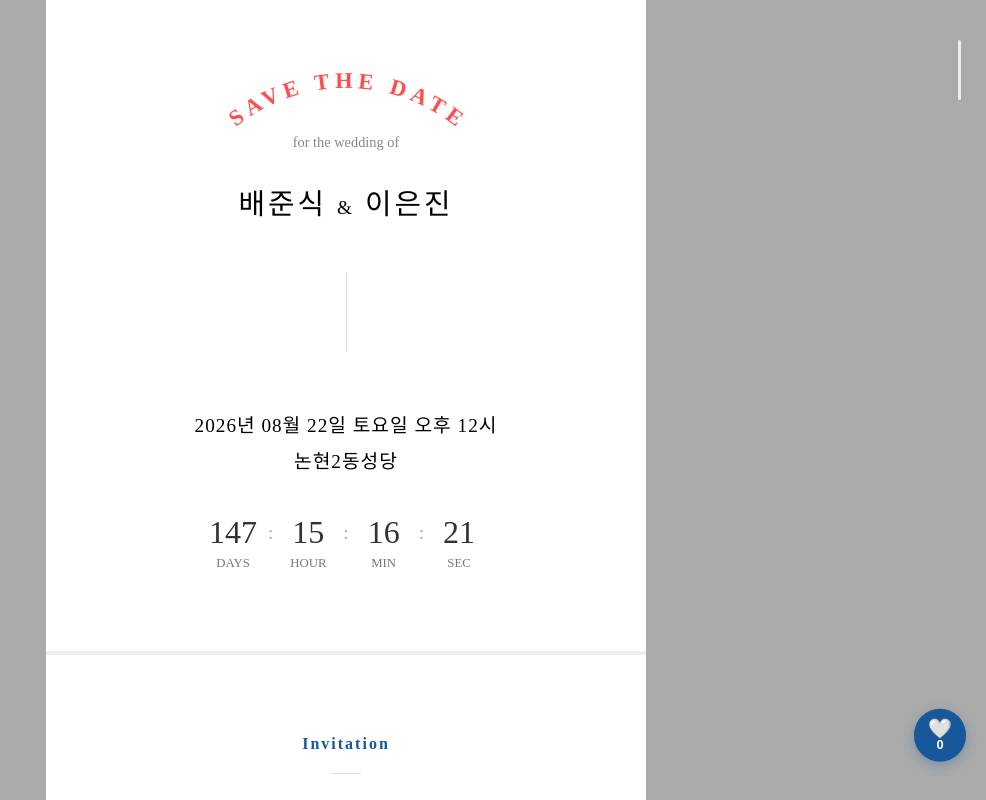
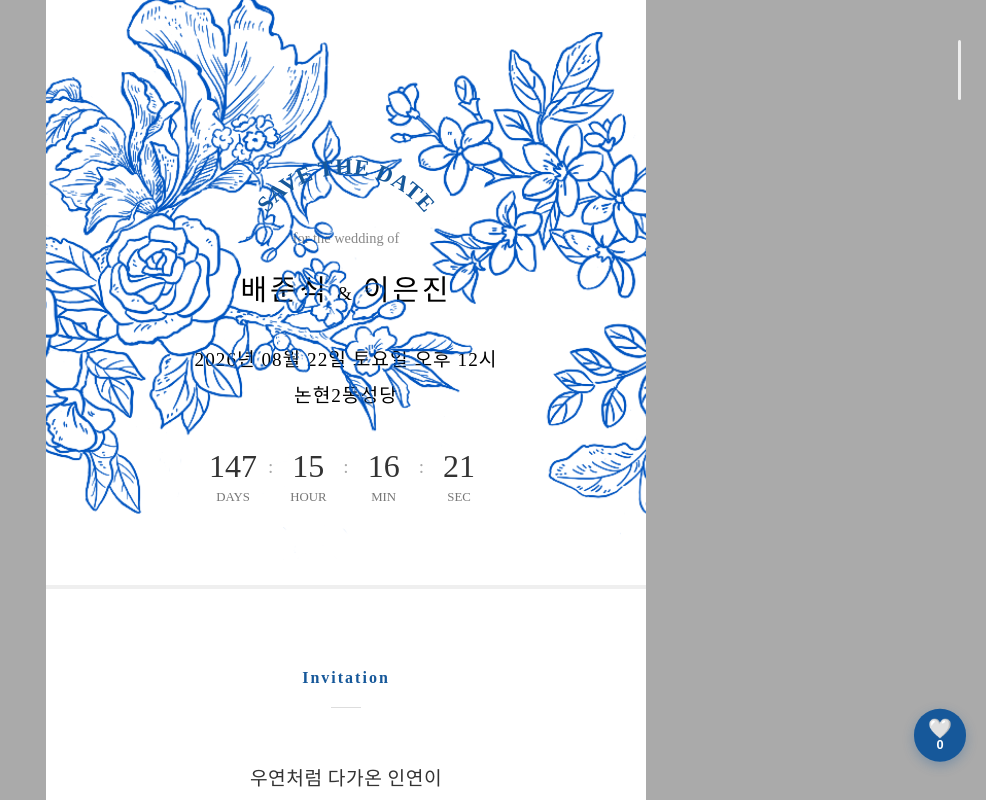
Before and after one commit to eunjinii/wedding-invitation, a React (Create React App) app: page / in a window 1280 px wide. Shown: the top 800 px of the page, without its empty margins (294-1280 px from the left). Built offline with nearby package versions, Linux system fonts and the light colour scheme; no server answers; the database is empty; a web font is replaced by a local one.

Commit message:
Header 스타일 수정

```diff
--- a/src/components/Header.js
+++ b/src/components/Header.js
@@ -4,34 +4,37 @@ import DDay from './DDay';
 const Header = () => {
     return (
         <section style={containerStyle}>
-            {/* 신랑 & 신부 이름 */}
+            <img
+                style={archDecorImageStyle}
+                src={`${process.env.PUBLIC_URL}/images/arch-decor.png`}
+                alt="아치 장식"
+            />
 
-            <div style={archWrapperStyle}>
-                <svg viewBox="0 0 500 120" style={svgStyle}>
+            <svg viewBox="0 0 500 100" style={svgStyle}>
                 <defs>
-                        <path id="textArchPath" d="M 50,140 A 250,250 0 0,1 450,140" fill="none" />
+                    <path id="textArchPath" d="M 110,160 A 140,140 0 0,1 390,160" fill="none" />
                 </defs>
-                    <text style={archTextStyle} textLength="340" lengthAdjust="spacing">
+                <text style={archTextStyle} textLength="260" lengthAdjust="spacing">
                     <textPath href="#textArchPath" startOffset="50%" textAnchor="middle">
                         SAVE THE DATE
                     </textPath>
                 </text>
             </svg>
-            </div>
 
-            <p style={forTheWeddingStyle}>for the wedding of</p>
-            <h1 style={titleStyle}>
+            <p style={forTheWeddingContainer}>
+                for the wedding of
+            </p>
+
+            <h1 style={nameBoxContainer}>
                 <span style={nameBoxStyle}>배준식</span>
                 <span style={ampersandStyle}>&</span>
                 <span style={nameBoxStyle}>이은진</span>
             </h1>
 
-            {/* 중앙 세로 구분선 */}
-            <div style={verticalLineStyle}></div>
-
-            {/* 일시 및 장소 정보 */}
+            <div style={infoContainer}>
                 <p style={infoStyle}>2026년 08월 22일 토요일 오후 12시</p>
                 <p style={infoStyle}>논현2동성당</p>
+            </div>
 
             <DDay />
         </section>
@@ -41,65 +44,84 @@ const Header = () => {
 // --- 스타일 객체 모음 ---
 
 const containerStyle = {
+    position: 'relative',
     padding: '60px 20px',
     display: 'flex',
     flexDirection: 'column',
     alignItems: 'center',
-    textAlign: 'center'
+    textAlign: 'center',
+    width: '100%',
+    boxSizing: 'border-box',
+    overflow: 'hidden'
 };
 
-const archWrapperStyle = {
+// 🌸 아치 데코 이미지 스타일 수정 (레이어 뒤로 밀기)
+const archDecorImageStyle = {
+    position: 'absolute',
+    top: '-40px',
+    left: '50%',
+    transform: 'translateX(-50%)',
+    width: '120vw',
+    maxWidth: 'none',
+    height: 'auto',
+    zIndex: 1,
+    filter: 'invert(27%) sepia(51%) saturate(3500%) hue-rotate(191deg) brightness(80%) contrast(140%)',
+    pointerEvents: 'none'
+};
+
+// SAVE THE DATE 텍스트가 들어갈 SVG 스타일
+const svgStyle = {
     width: '100%',
     maxWidth: '350px',
+    height: 'auto',
     margin: '0 auto',
-    marginBottom: '-10px', // SVG 높이가 늘어난 만큼 마진을 살짝 조절했습니다.
+    zIndex: 2,
+    marginTop: '100px',
+    display: 'flex',
+    flexDirection: 'column',
+    alignItems: 'center',
+    overflow: 'visible',
+};
+const archTextStyle = {
+    fill: '#16589A',
+    fontSize: '32px',
+    fontWeight: '700',
+    textTransform: 'uppercase',
+    fontFamily: 'GowunBatang, serif',
 };
 
-const svgStyle = {
-    width: '100%',
-    height: 'auto',
-    overflow: 'visible', // 만에 하나 폰트가 튀어나가도 잘리지 않도록 안전장치 추가
+// for the wedding of 텍스트 스타일
+const forTheWeddingContainer = {
+    fontSize: '0.9rem',
+    color: '#888',
 };
 
-const archTextStyle = {
-    fill: '#ff4d4d',
-    fontSize: '32px',       // 글자 크기를 살짝 키워 가독성을 올렸습니다.
-    fontWeight: '700',
-    textTransform: 'uppercase',
-    fontFamily: 'GowunBatang, serif', // 적용 중이신 폰트 명시
-};
 
-const forTheWeddingStyle = {
-    fontSize: '0.9rem',
-    color: '#888',
-    marginBottom: '30px'
-};
-
-const titleStyle = {
+// =============== 3. 신랑 & 신부 이름 상자
+const nameBoxContainer = {
+    marginTop: '20px',
     fontSize: '1.8rem',
     fontWeight: '300',
     letterSpacing: '3px',
 };
-
 const nameBoxStyle = {
-    padding: '5px 10px'
+    padding: '0 8px',
 };
 
 const ampersandStyle = {
     fontSize: '1.2rem',
 };
 
-const verticalLineStyle = {
-    margin: '50px 0',
-    width: '1px',
-    height: '80px',
-    backgroundColor: "#ddd"
-};
+// =============== 4. 날짜 및 장소 정보
+const infoContainer = {
+    marginTop: '28px',
 
+}
 const infoStyle = {
     marginTop: '8px',
     fontSize: '1.2rem',
-    letterSpacing: '1px'
+    letterSpacing: '1px',
+    padding: '0 20px',
 };
 
 export default Header;
--- a/src/components/Location.js
+++ b/src/components/Location.js
@@ -22,8 +22,7 @@ const Location = () => {
             <div style={infoBoxStyle}>
                 <h3 style={infoStyle}>2026년 08월 22일 토요일 오후 12시</h3>
                 <h3 style={infoStyle}>논현2동성당</h3>
-                <p style={addressStyle}><button onClick={handleCopyAddress}>
-                    <span style={{ color: '#333', textDecoration: 'none' }}>{address}</span>
+                <p><button style={addressStyle} onClick={handleCopyAddress}>{address}
                 </button></p>
                 <p style={addressStyle}><a href={`tel:${phone}`} >
                     {phone}
@@ -39,17 +38,37 @@ const Location = () => {
             </div>
 
             {/* 길찾기 앱 버튼들 */}
-            {/*             <div style={naviButtonGroupStyle}>
-                <a href="https://map.naver.com/v5/search/논현2동성당" target="_blank" rel="noreferrer" style={naviButtonStyle}>
+            <div style={naviButtonGroupStyle}>
+                {/* 네이버지도: 장소 고유 ID(11738714)를 매핑해 정확한 위치로 이동합니다 */}
+                <a
+                    href="https://map.naver.com/v5/entry/place/11738714"
+                    target="_blank"
+                    rel="noreferrer"
+                    style={naviButtonStyle}
+                >
                     <span style={{ color: '#03C75A' }}>●</span> 네이버지도
                 </a>
-                <a href="https://map.kakao.com/link/to/논현2동성당,37.5204,127.0361" target="_blank" rel="noreferrer" style={naviButtonStyle}>
+
+                {/* 카카오내비: 성당의 정확한 위경도 좌표를 심어 내비가 바로 찍히게 합니다 */}
+                <a
+                    href="https://map.kakao.com/link/to/논현2동성당,37.520421,127.036087"
+                    target="_blank"
+                    rel="noreferrer"
+                    style={naviButtonStyle}
+                >
                     <span style={{ color: '#FEE500' }}>●</span> 카카오내비
                 </a>
-                <a href="https://surl.tmap.co.kr/..." target="_blank" rel="noreferrer" style={naviButtonStyle}>
+
+                {/* 티맵: 모바일에서 티맵 앱을 직접 강제 실행시켜주는 딥링크 주소입니다 */}
+                <a
+                    href="https://apis.openapi.sk.com/tmap/app/routes?appKey=&name=논현2동성당&lon=127.036087&lat=37.520421"
+                    target="_blank"
+                    rel="noreferrer"
+                    style={naviButtonStyle}
+                >
                     <span style={{ color: '#FF0000' }}>●</span> 티맵
                 </a>
-            </div> */}
+            </div>
 
             <div style={transportContainerStyle}>
                 {/* 지하철 */}
@@ -109,7 +128,7 @@ const titleContainerStyle = {
 const titleStyle = {
     fontSize: '1rem',
     fontWeight: 'bold',
-    color: '#ff4d4d',
+    color: '#16589A',
     marginBottom: '10px',
     letterSpacing: '2px'
 };
@@ -136,7 +155,8 @@ const infoStyle = {
 const addressStyle = {
     fontSize: '1rem',
     color: '#333',
-    marginBottom: '10px'
+    marginBottom: '10px',
+    textDecoration: 'underline'
 };
 
 const buttonGroupStyle = {
@@ -219,7 +239,7 @@ const descriptionStyle = {
 const subtitleStyle = {
     fontSize: '1.2rem',
     fontWeight: 'bold',
-    color: '#ff4d4d',
+    color: '#16589A',
 }
 const subTextStyle = {
     display: 'block',
```
Also changed, not shown: public/images/arch-decor.png (added). Lines whose indentation alone changed are shown as unchanged.
